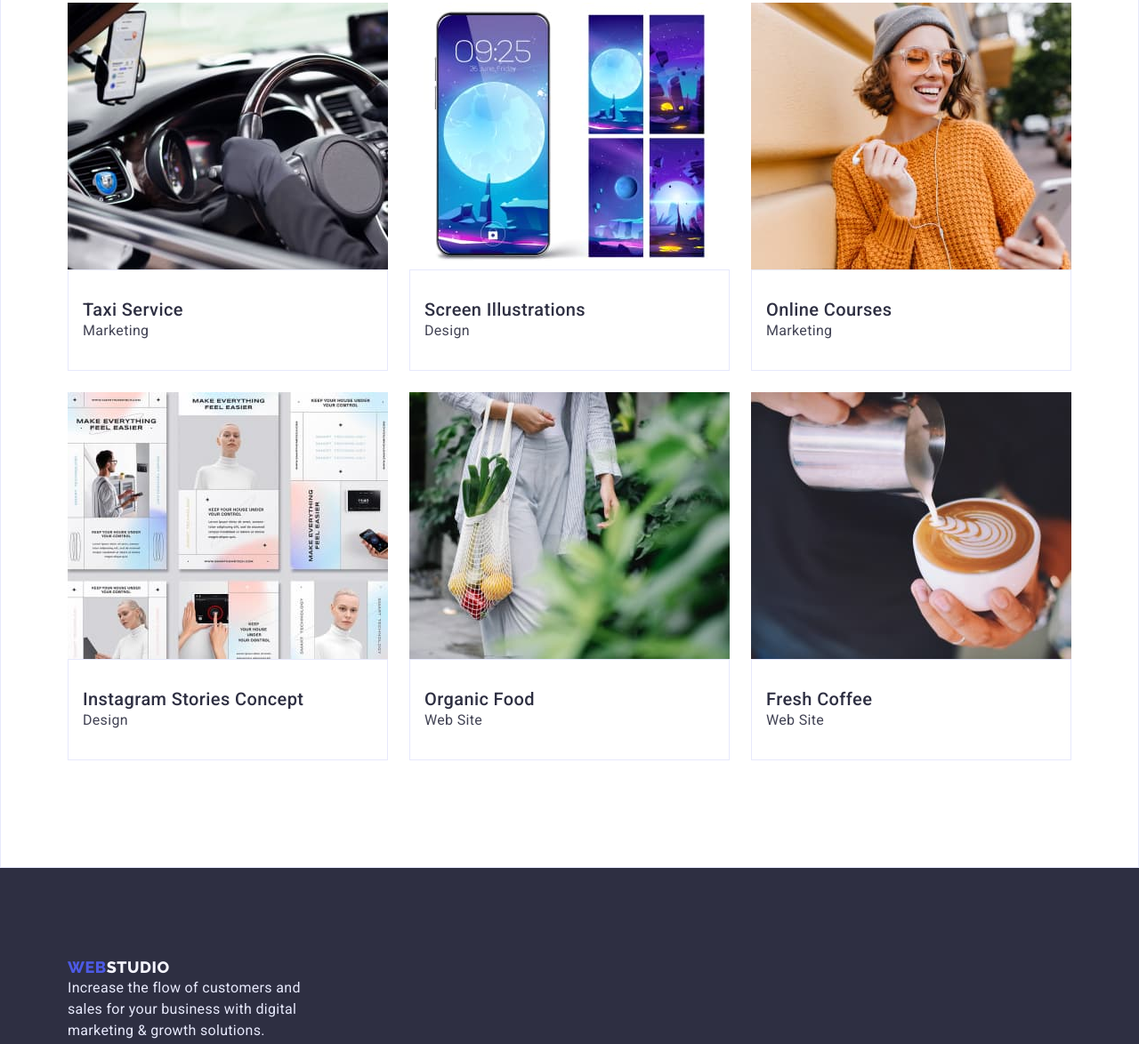
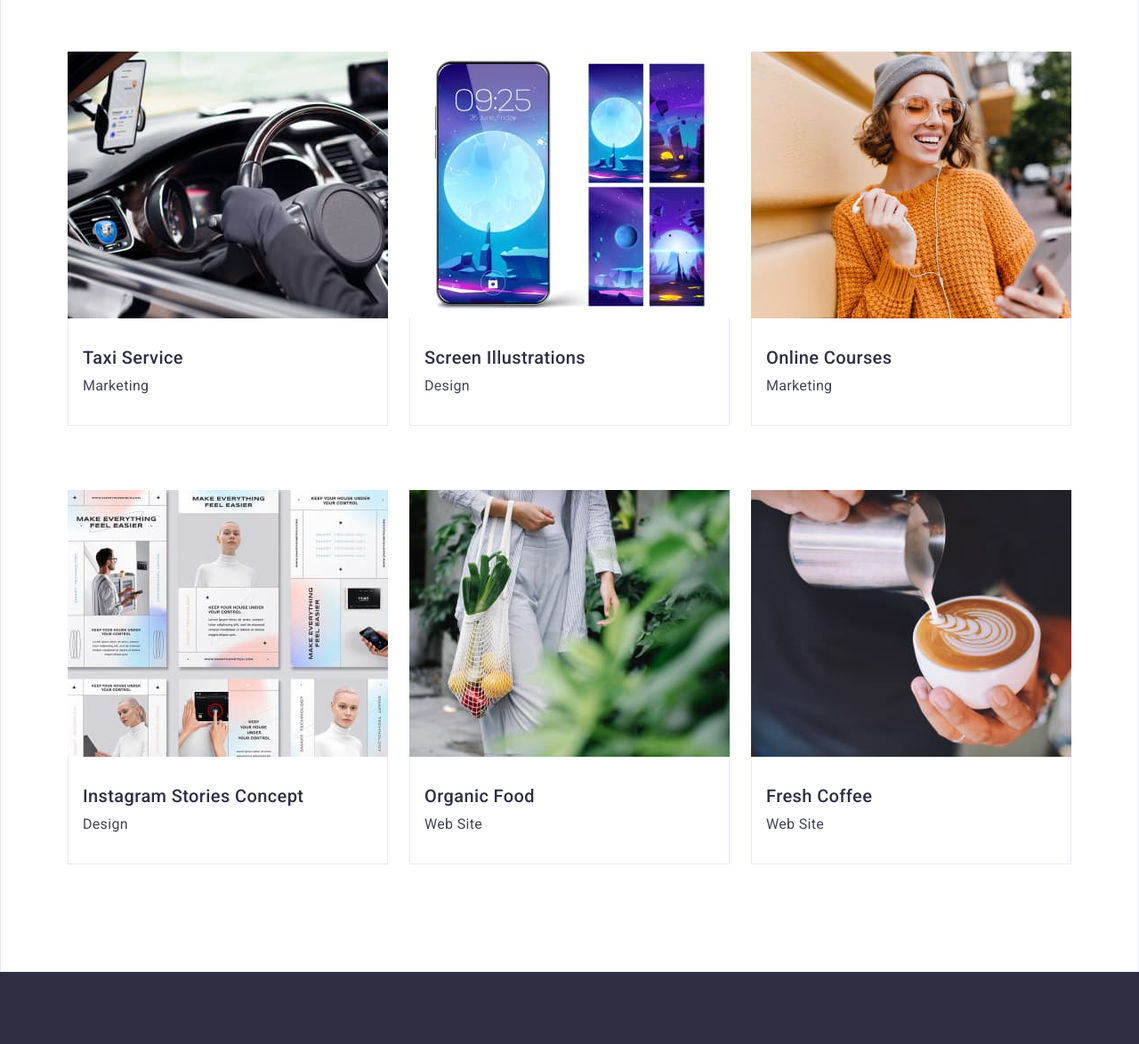
Before and after one commit to bakhonin/goit-markup-hw-03, a plain HTML site: page portfolio.html in a window 1280 px wide. Shown: the part 724-1898 px from the top of the page at 89% size. Drawn offline with nearby package versions, Linux system fonts and the light colour scheme.

Commit message:
border, margins

```diff
--- a/css/styles.css
+++ b/css/styles.css
@@ -217,8 +217,9 @@ body {
   border: none;
 
   font-family: 'Roboto',sans-serif;
-  color: #4D5AE5;
-  background-color: var(--primery-background-color);
+  color: #ffffff;
+  ;
+  background-color: #4D5AE5;
   font-family: 'Roboto';
   font-style: normal;
   font-weight: 500;
@@ -354,6 +355,8 @@ body {
   }
 
 .footer-text {
+  margin-top: 16px;
+
   width: 264px;
   font-family: 'Roboto',sans-serif;
   color: #E7E9FC;
@@ -382,7 +385,7 @@ body {
   justify-content: center;
   display: flex;
   align-items: center;
-  padding-bottom: 72px;
+  margin-bottom: 72px;
   text-align: center;
   gap: 24px;
 }
@@ -432,15 +435,23 @@ flex-grow: 0;
 }
 
 .portfolio-item {
+  margin-bottom: 48px;
   flex-basis: calc((100% - 144px) / 9);
   background-color: var(--primery-background-color);
 }
 
+.portfolio-item:nth-last-child(-n + 3) {
+  margin-bottom: 0;
+}
 
 .portfolio-card-text {
-  border: 1px solid #E7E9FC
+  padding-top: 32px;
+  padding-bottom: 32px;
+  padding-left: 16px;
+  border-right: 1px solid #E7E9FC;
+  border-left: 1px solid #E7E9FC;
+  border-bottom: 1px solid #E7E9FC;
 }
-
 
 .section-title {
   font-family: 'Roboto',sans-serif;
@@ -451,14 +462,8 @@ flex-grow: 0;
   letter-spacing: 0.02em;
 }
 
-.portfolio-title {
-  padding-top: 32px;
-  padding-left: 16px;
-}
-
 .portfolio-text {
-  padding-bottom: 32px;
-  padding-left: 16px;
+  margin-top: 8px;
 }
 
 /* ===============/PORTFOLIO.HTML============ */
--- a/portfolio.html
+++ b/portfolio.html
@@ -46,11 +46,9 @@
                 <li filters-item><button class="button" type="button">Design</button></li>
                 <li filters-item><button class="button" type="button">Marketing</button></li>
             </ul>
-            </div>
 
         <!-- Portfolio -->
 
-        <div class="container">
     <ul class="portfolio-list list">
         <li class="portfolio-item"><img src="./images/img4.jpg" alt="mobile application sample"  width="360" height="300">
         <div class="portfolio-card-text">
```
